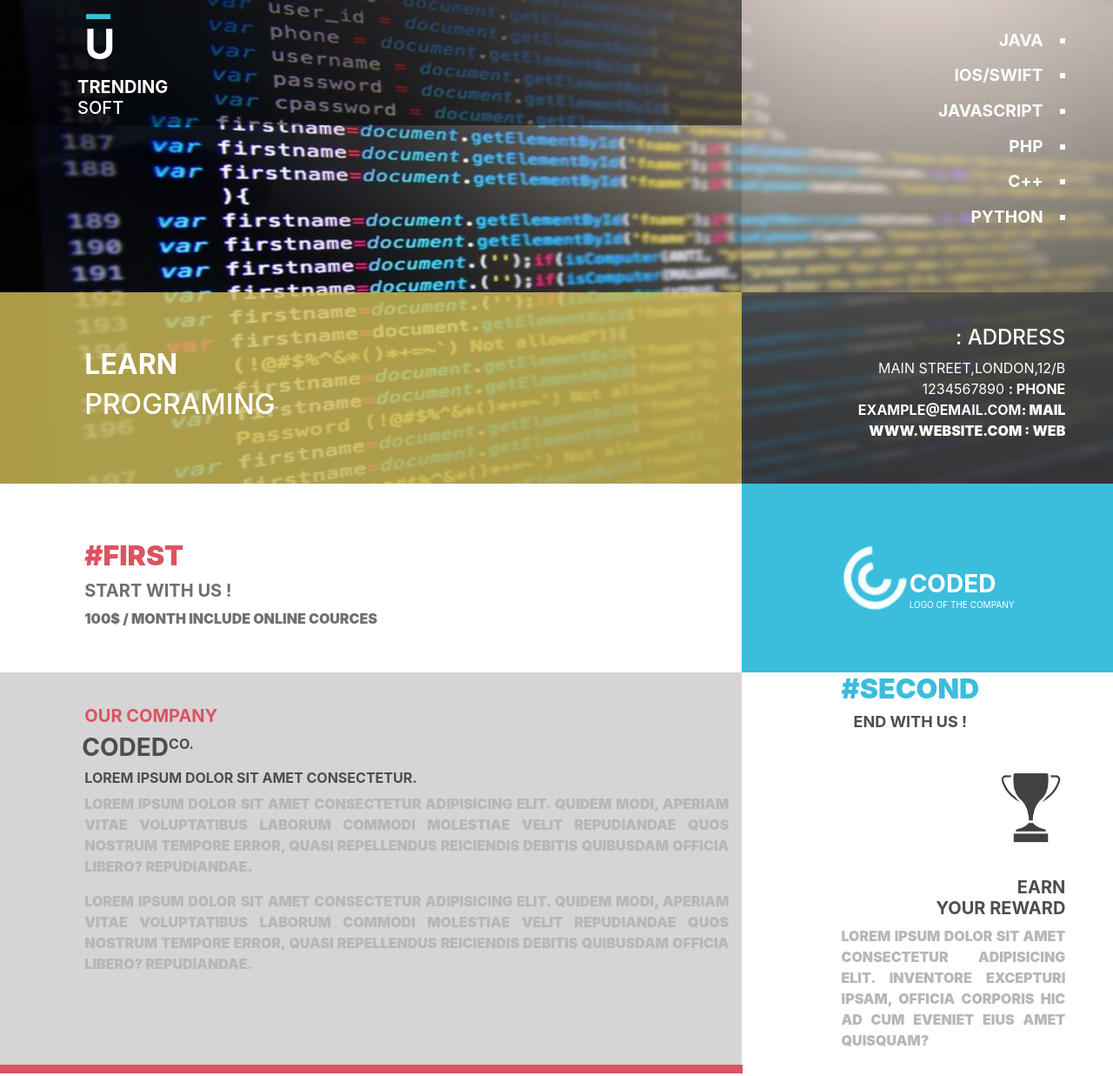
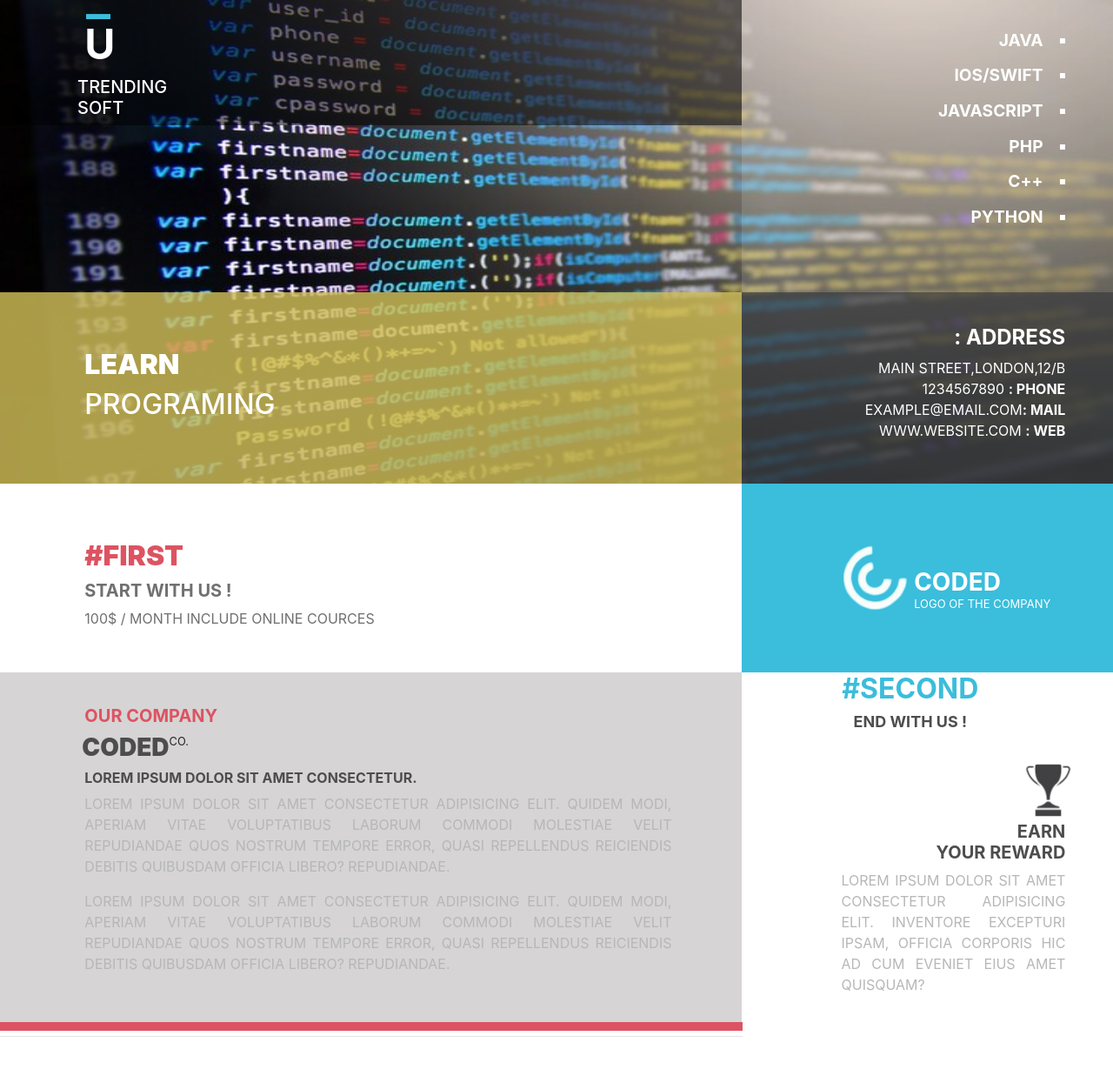
Before and after one commit to NevilPitroda1814/Layout_3, a plain HTML site: page index.html in a window 1280 px wide. Shown: the top 1237 px of the page at 87% size. After the commit the page ends 1192 px from the top, so only its background shows below. Drawn offline with nearby package versions, Linux system fonts and the light colour scheme.

Commit message:
Add files via upload
edit a css and html file.

```diff
--- a/Style.css
+++ b/Style.css
@@ -29,9 +29,6 @@ header{
     margin-left: 10%;
     font-size: 300%;
     margin-top: -3%;
-}
-span{
-    font-weight: bold;
 }
 .icon_logo h5{
     text-transform: uppercase;
@@ -104,8 +101,10 @@ span{
     color: #707070;
     padding-left: 10%;
 }
-.txt_first p{color: #707070;
-    padding-left: 10%;}
+.txt_first p{
+    color: #707070;
+    padding-left: 10%;
+}
 .company_logo{
     background-color: #3bbddc;
     color: white;
@@ -117,17 +116,16 @@ span{
     margin-right: -12%;
     margin-left: 10%;
 }
-.company_logo a{font-size: xx-small;}
 .company_logo h3{
     font-weight: bold;
     text-align: left;
     margin-top: 23%;
-    margin-left: -15%;
+    margin-left: -12%;
     padding-right: 10%;
 }
 .company_logo h3 p{
     font-weight: normal;
-    font-size: x-small;
+    font-size: small;
     padding-right: 10%;
 }
 .company_logo p{
@@ -153,6 +151,7 @@ span{
     color: #b6b7b7;
     padding-left: 10%;
     text-align: justify;
+    padding-right: 8%;
 }
 .txt_codded h3,.our_comapny h6{
     padding-left: 10%;
@@ -175,7 +174,8 @@ span{
     padding-right: 10%;
 }
 .txt_second img{
-    width: 40%;
+    width: 30%;
+    margin-bottom: -6%;
 }
 .txt_second h3{
     font-weight: bolder;
--- a/index.html
+++ b/index.html
@@ -36,16 +36,16 @@
         </div>
         <div class="row">
             <div class="col-md-8 txt_learn">
-                <h2><span>Learn</span></h2>
+                <h2><strong>Learn</strong></h2>
                 <h6>Programing</h6>
             </div>
             <div class="col-md-4 txt_address">
-                <h4>: Address</h4>
+                <h4><strong>: Address</strong></h4>
                 <p>
                     Main street,london,12/b
-                    <br>1234567890       <strong>: Phone</span>
-                    <br>example@email.com<strong>: mail</span>
-                    <br>www.website.com  <strong>: Web</span>
+                    <br>1234567890       <strong>: Phone</strong>
+                    <br>example@email.com<strong>: mail</strong>
+                    <br>www.website.com  <strong>: Web</strong>
                 </p>
             </div>
         </div>
@@ -55,7 +55,7 @@
     <section>
         <div class="row upper_section">
             <div class="col-md-8 txt_first">
-                <h2>#First</h2>
+                <h2><strong>#First</strong></h2>
                 <h5>start with us !</h5>
                 <p>100$ / month include online cources</p>
             </div>
@@ -72,8 +72,8 @@
             <div class="col-md-8 our_comapny">
                 <h5>our company</h5>
                 <div class="row container txt_codded">
-                    <h3><span>coded</span></h3>
-                    <span>co.</span>
+                    <h3><strong>coded</strong></h3>
+                    <small>co.</small>
                 </div>
                 <h6>Lorem ipsum dolor sit amet consectetur.</h6>
                 <p>Lorem ipsum dolor sit amet consectetur adipisicing elit. Quidem modi, aperiam vitae voluptatibus laborum commodi molestiae velit repudiandae quos nostrum tempore error, quasi repellendus reiciendis debitis quibusdam officia libero? Repudiandae.</p>
```
